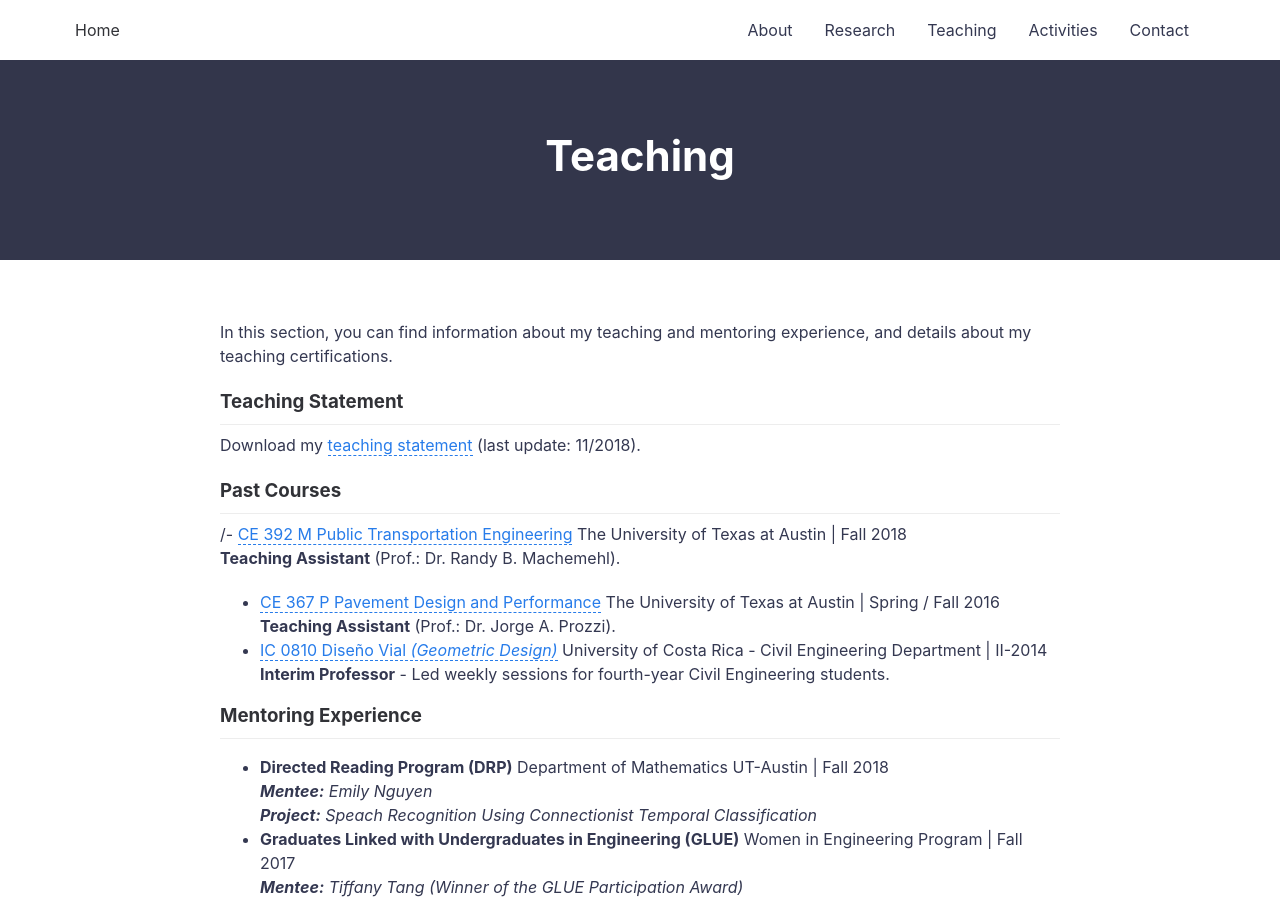
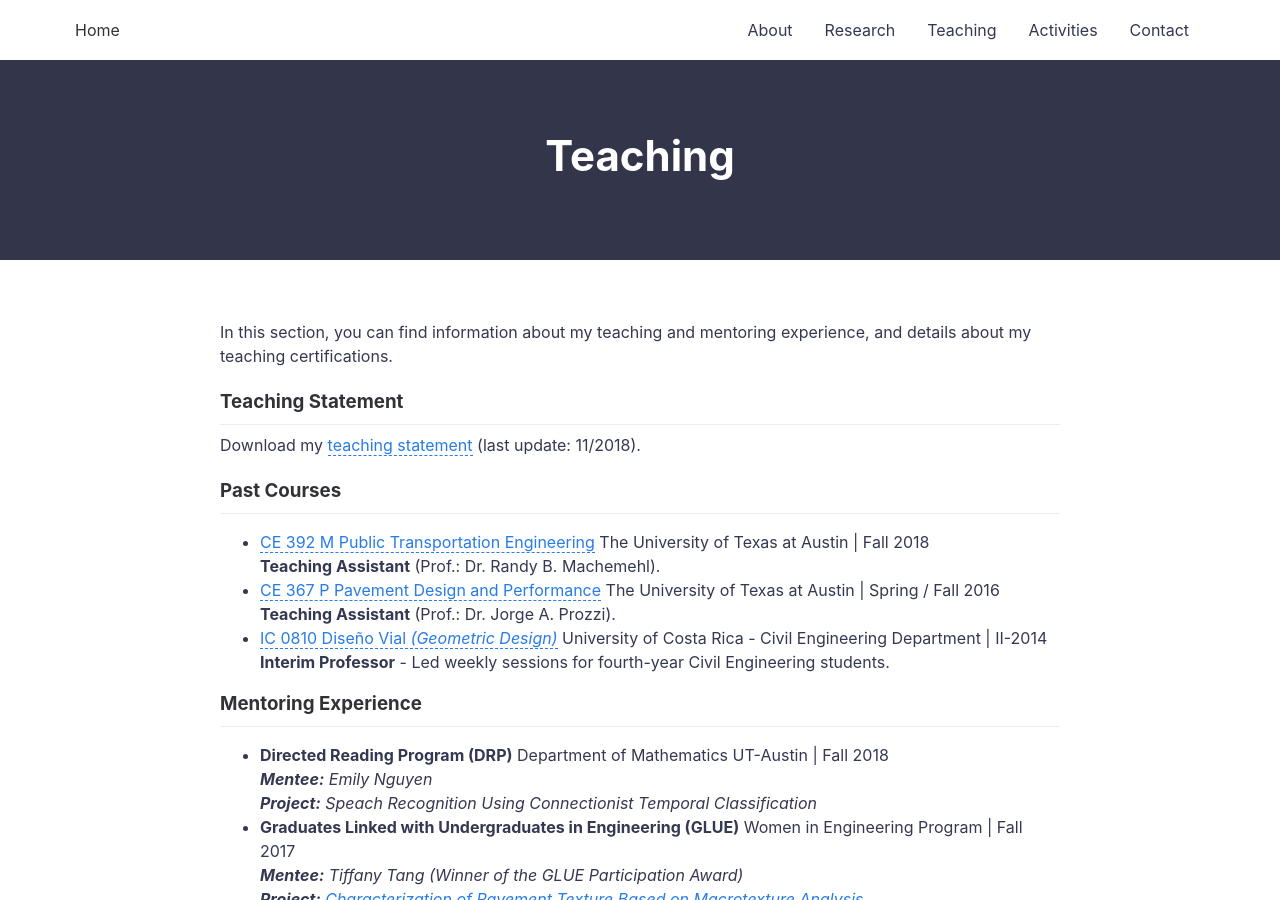
Before and after one commit to nzunigag/nzunigag.github.io, a Jekyll site: the page built from teaching.md, in a window 1280 px wide and 900 px high. Built offline with Jekyll 4.4.1, drawn with Linux system fonts in a browser that asks for light colours.

```diff
--- a/teaching.md
+++ b/teaching.md
@@ -12,7 +12,7 @@ Download my [teaching statement](/downloads/teaching_statement.pdf) (last update
 
 ### Past Courses
 ___
-/- [CE 392 M Public Transportation Engineering](/downloads/2018_syllabus.pdf) The University of Texas at Austin | Fall 2018 <br>
+- [CE 392 M Public Transportation Engineering](/downloads/2018_syllabus.pdf) The University of Texas at Austin | Fall 2018 <br>
 <b>Teaching Assistant</b> (Prof.: Dr. Randy B. Machemehl). <br>
 - [CE 367 P Pavement Design and Performance](/downloads/2016_syllabus.pdf) The University of Texas at Austin | Spring / Fall 2016 <br>
 <b>Teaching Assistant</b> (Prof.: Dr. Jorge A. Prozzi). <br>
```
